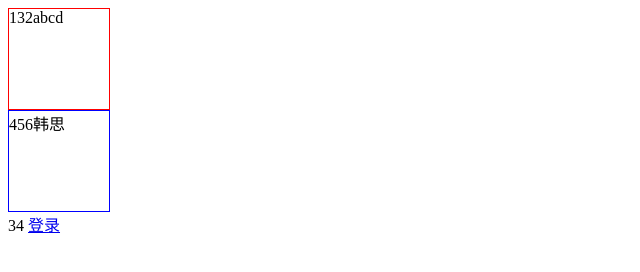
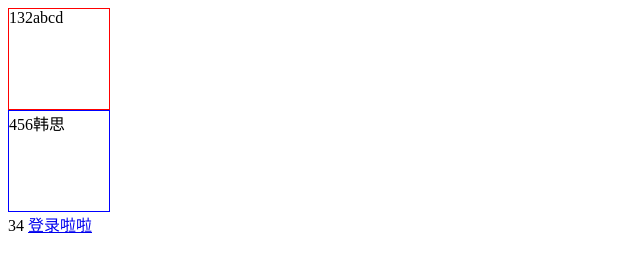
Before and after one commit to lpj098/hansim, a plain HTML site: page a.html in a window 1280 px wide. Shown: the full height of the page, 0-640 px from the left. Drawn offline with Linux system fonts and the light colour scheme.

Commit message:
Update a.html

```diff
--- a/a.html
+++ b/a.html
@@ -22,6 +22,6 @@
     <div class="a">132abcd</div>
     <div class="b">456韩思</div>
     <span>34</span>
-    <a href="#">登录</a>
+    <a href="#">登录啦啦</a>
 </body>
 </html>
```
